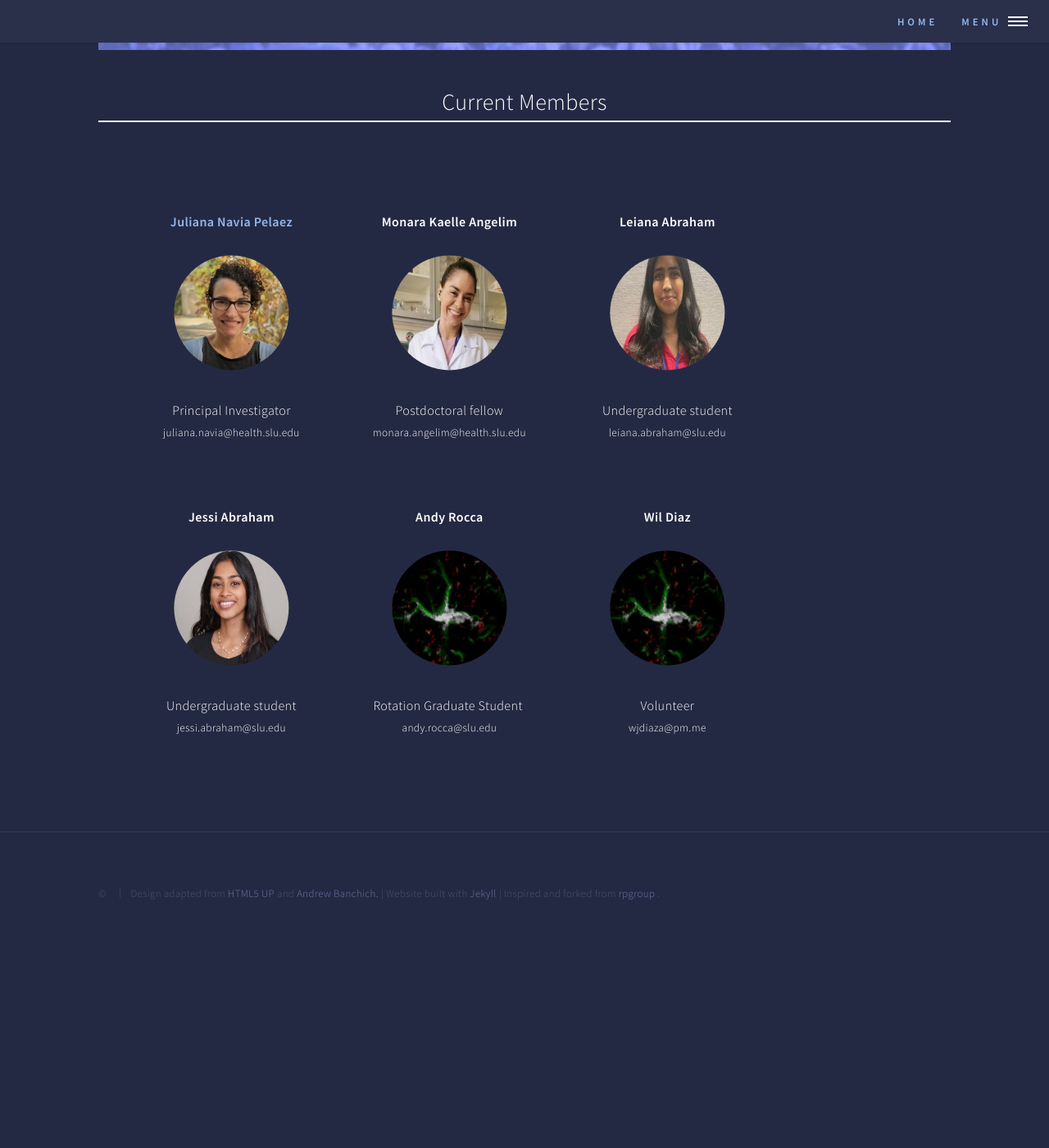
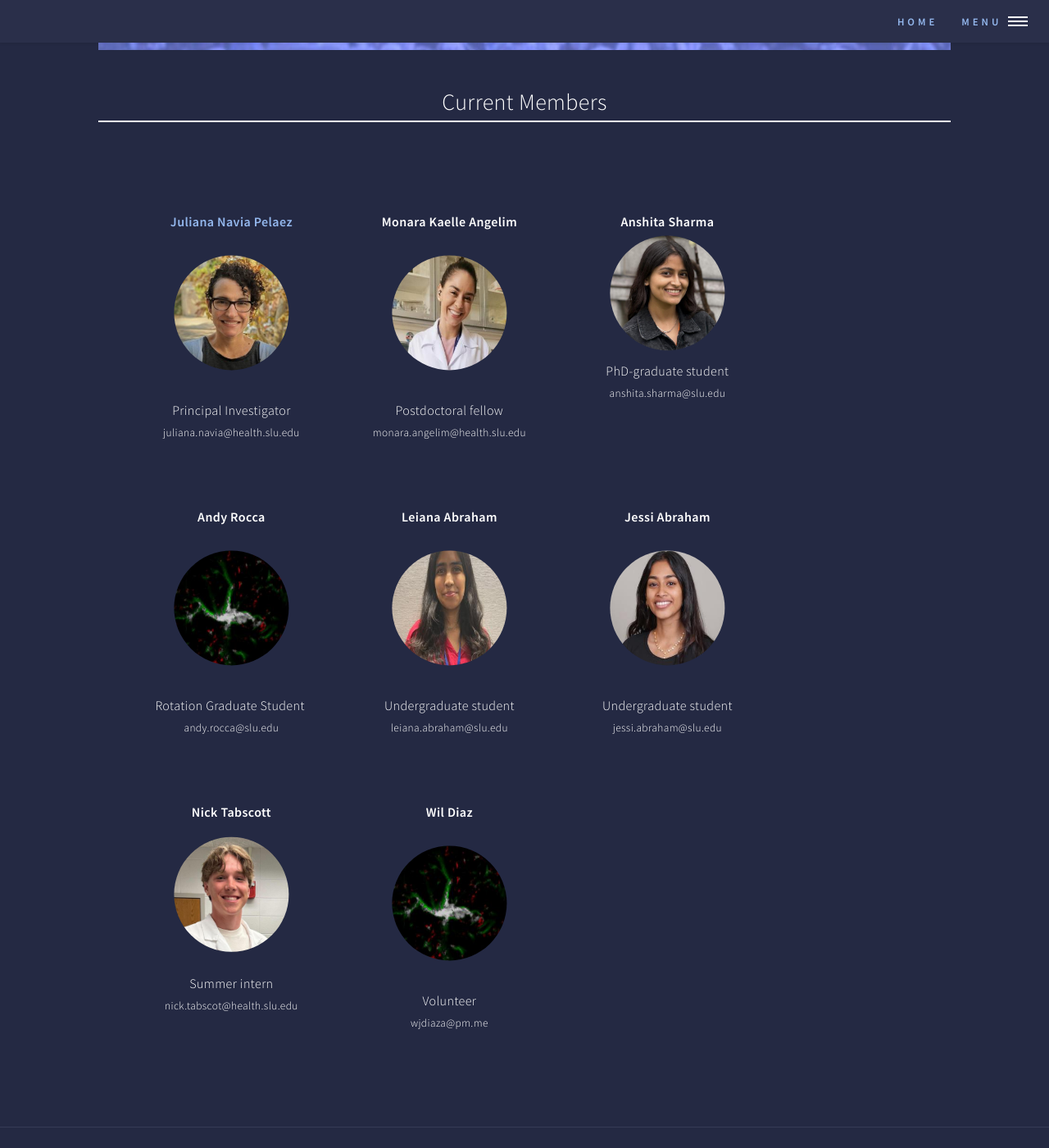
Before and after one commit to navialab/navialab.github.io, a Jekyll site: the page built from 02_people.md, in a window 1280 px wide and 1400 px high, scrolled down 557 px. Shown: the whole window at 82% size. Built offline with Jekyll 4.4.1, drawn with Linux system fonts in a browser that asks for light colours; before the commit the page ends 1714 px from its top, so only the background shows below that.

Commit message:
new members
anshita and nick

```diff
--- a/_data/current_members.yaml
+++ b/_data/current_members.yaml
@@ -11,6 +11,17 @@
   image: monara
   email: monara.angelim@health.slu.edu
 
+- name: Anshita Sharma
+  title: PhD-graduate student
+  image: anshita
+  email: anshita.sharma@slu.edu
+  office:
+
+- name: Andy Rocca
+  title: Rotation Graduate Student
+  email: andy.rocca@slu.edu
+  image: ni
+
 - name: Leiana Abraham
   title: Undergraduate student
   image: leiana
@@ -21,10 +32,11 @@
   image: jessi
   email: jessi.abraham@slu.edu
 
-- name: Andy Rocca
-  title: Rotation Graduate Student
-  email: andy.rocca@slu.edu
-  image: ni
+- name: Nick Tabscott
+  title: Summer intern
+  image: nick
+  email: nick.tabscot@health.slu.edu
+  office:
 
 - name: Wil Diaz
   title: Volunteer
```
